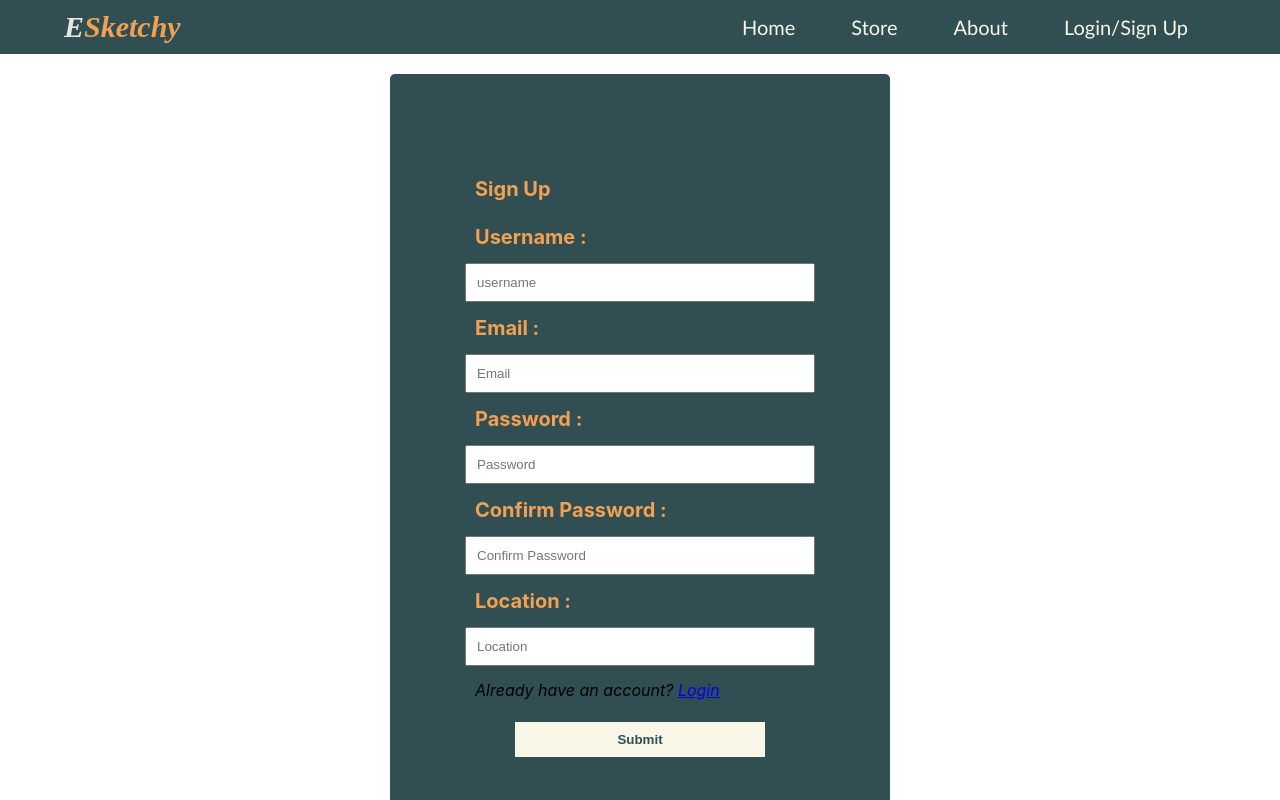
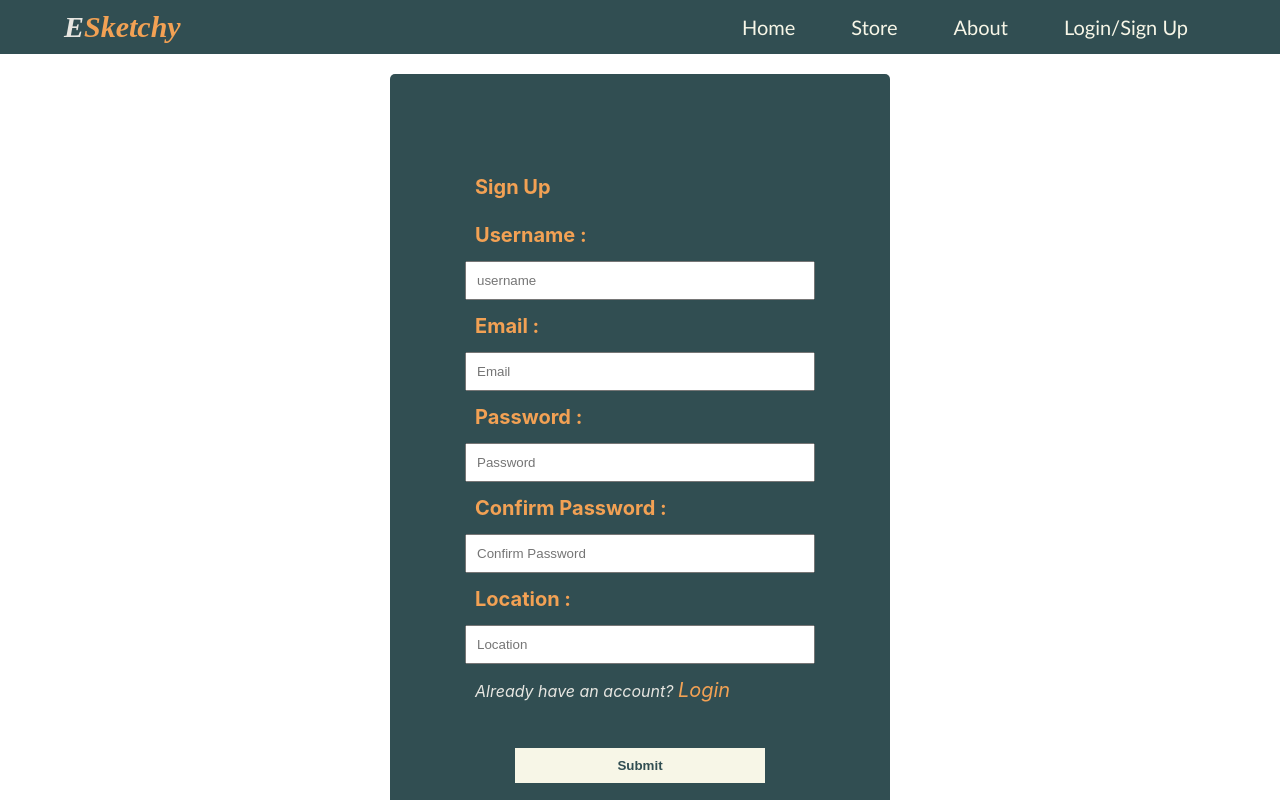
Before and after one commit to WebAhead8/e-Sketchy, a React (Create React App) app in the folder e-sketchy/: page /signup in a window 1280 px wide. Shown: the top 800 px of the page. Built offline with nearby package versions, Linux system fonts and the light colour scheme.

Commit message:
fixing login bug

```diff
--- a/e-sketchy/src/components/Login.js
+++ b/e-sketchy/src/components/Login.js
@@ -1,13 +1,10 @@
 import React, { useState, useEffect } from "react";
 import { login, getUser } from "../utils/fetchUsers";
 import Profile from "./Profile";
-import { Redirect,Switch } from "react-router-dom";
-
-
-
-
+import { Redirect, Switch } from "react-router-dom";
 
 function Login() {
+  const [worrning, setWorrning] = useState("");
   const [loginData, setLoginData] = useState({ email: "", user_pass: "" });
   const [user, setUser] = useState({});
   const [isLoggedIn, setIsLoggedIn] = useState(false);
@@ -16,14 +13,16 @@ function Login() {
 
   const onSubmit = (event) => {
     event.preventDefault();
-
+    if (loginData.email && loginData.user_pass) {
       login(loginData).then((data) => {
         localStorage.setItem("access_token", data.access_token);
         localStorage.setItem("username", data.user);
-      console.log("ccccccccc ", data)
         setUser(data);
         setIsLoggedIn(true);
       });
+    } else {
+      setWorrning("Empty fields are not allowed");
+    }
   };
 
   useEffect(() => {
@@ -55,7 +54,6 @@ function Login() {
       <Switch>
         <Profile user={user} />
       </Switch>
-
     );
   }
   return (
@@ -80,10 +78,11 @@ function Login() {
           onChange={onChange("user_pass")}
           value={loginData.user_pass}
         />
-        <i>
+        <i className="toto">
           {" "}
           Don't have an account? <a href="/signup">Sign Up</a>
         </i>
+        <i className="error">{worrning}</i>
         <button type="submit">Login</button>
       </form>
     </div>
--- a/e-sketchy/src/components/SignUp.js
+++ b/e-sketchy/src/components/SignUp.js
@@ -1,7 +1,6 @@
-import React from "react";
+import React, { useState, useEffect } from "react";
 import "../style/Form.css";
 import postUsers from "../utils/signUpFetch.js";
-let output = "";
 
 function SignUp() {
   const [signup, setSignup] = React.useState({
@@ -11,17 +10,18 @@ function SignUp() {
     loc: "",
     user_pass2: "",
   });
+  const [worrning, setWorrning] = React.useState("");
 
   function handelClick(e) {
     e.preventDefault();
 
     if (signup.user_pass2 == signup.user_pass) {
-      output = "";
+      setWorrning("");
       postUsers(signup);
-      alert("Thanks for joining")
+      alert("Thanks for joining");
       window.location.href = "/login";
     } else {
-      output = "passord not match";
+      setWorrning("passord not match");
     }
   }
   function handelChange(event) {
@@ -84,12 +84,12 @@ function SignUp() {
           onChange={handelChange}
           required
         />
-        <i>
+        <i className="toto">
           {" "}
           Already have an account? <a href="/login"> Login </a>{" "}
         </i>
+        <output className="error">{worrning}</output>
         <button type="submit">Submit</button>
-        <output>{output}</output>
       </form>
     </div>
   );
--- a/e-sketchy/src/style/Form.css
+++ b/e-sketchy/src/style/Form.css
@@ -40,3 +40,14 @@
   color: var(--bg-color);
   cursor: pointer;
 }
+.error {
+  color: rgb(201, 84, 37);
+}
+.toto {
+  color: #e7e6e1;
+}
+.toto a {
+  text-decoration: none;
+  font-size: 20px;
+  color: var(--txt-color);
+}
```
Lines whose indentation alone changed are shown as unchanged.
